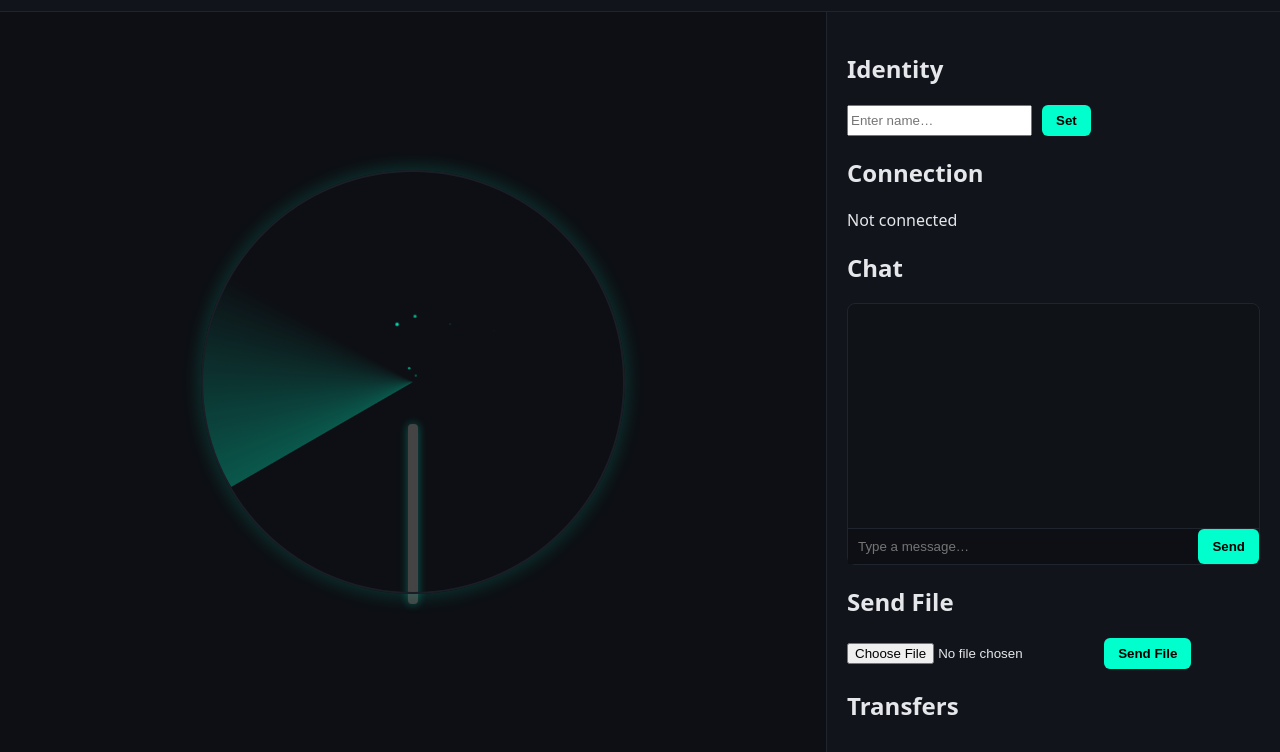
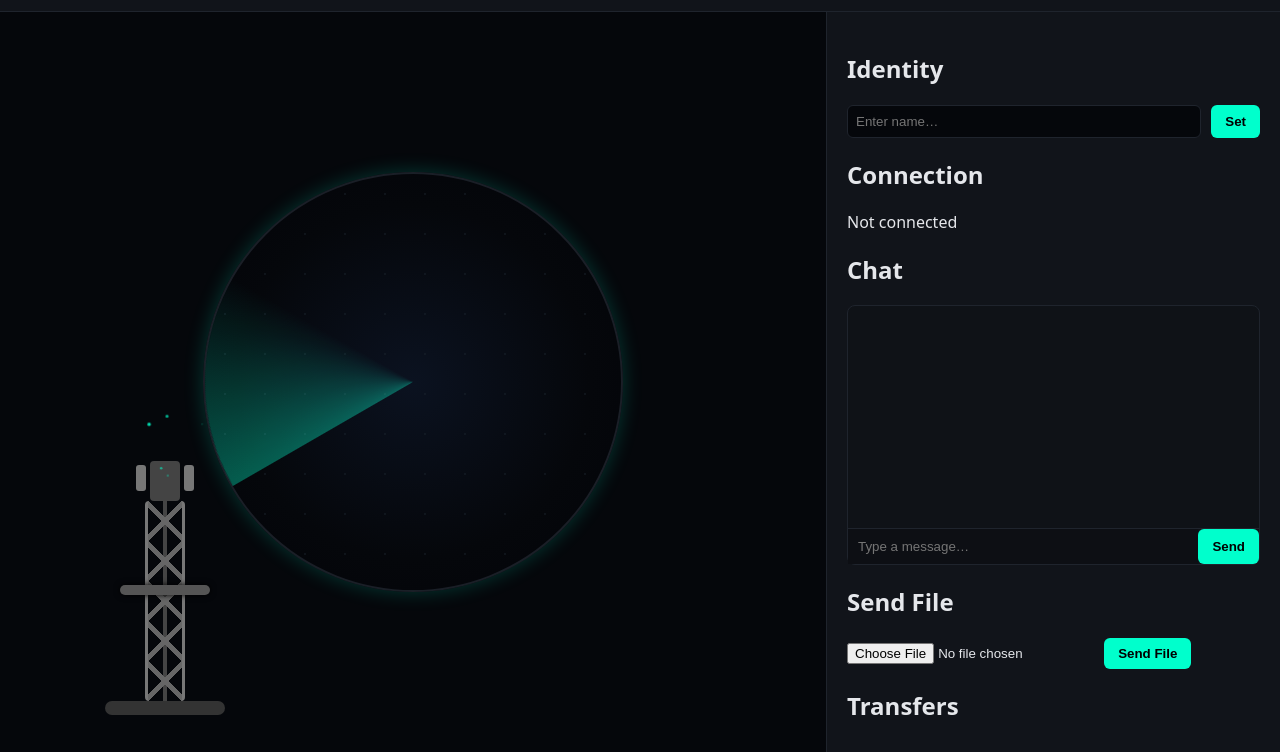
Before and after one commit to Rohansweb-codexamples/beamdrops, a plain HTML site: page public/index.html in a window 1280 px wide. Shown: the part 48-800 px from the top of the page. Drawn offline with Linux system fonts and the light colour scheme.

Commit message:
Refactor CSS for improved layout and styling

```diff
--- a/public/style.css
+++ b/public/style.css
@@ -1,10 +1,15 @@
 /* GLOBAL */
+*,
+*::before,
+*::after {
+  box-sizing: border-box;
+}
+
 body {
   margin: 0;
-  background: #0d0f14;
+  background: #05070b;
   color: #e5e7eb;
   font-family: system-ui, sans-serif;
-  overflow: hidden;
 }
 
 .light-theme body {
@@ -70,26 +75,98 @@ button {
   display: flex;
   justify-content: center;
   align-items: center;
+  overflow: hidden;
 }
 
-/* Tower (simple shape) */
+/* TOWER (CSS art) */
 .tower {
   position: absolute;
-  width: 10px;
-  height: 180px;
-  background: #444;
-  bottom: 20%;
-  border-radius: 4px;
-  box-shadow: 0 0 10px #00ffcc55;
+  bottom: 5%;
+  left: 20%;
+  width: 80px;
+  height: 260px;
+  transform: translateX(-50%);
 }
 
-/* Sparks */
+.tower-base {
+  position: absolute;
+  bottom: 0;
+  left: 50%;
+  width: 120px;
+  height: 14px;
+  background: #333;
+  border-radius: 8px;
+  transform: translateX(-50%);
+}
+
+.tower-body {
+  position: absolute;
+  bottom: 14px;
+  left: 50%;
+  width: 40px;
+  height: 200px;
+  transform: translateX(-50%);
+  background:
+    linear-gradient(135deg, transparent 45%, #666 46%, #666 54%, transparent 55%),
+    linear-gradient(225deg, transparent 45%, #666 46%, #666 54%, transparent 55%),
+    linear-gradient(#444 0 0);
+  background-size: 40px 40px, 40px 40px, 4px 100%;
+  background-repeat: repeat-y, repeat-y, no-repeat;
+  background-position: center, center, center;
+  border-left: 3px solid #777;
+  border-right: 3px solid #777;
+  border-radius: 4px;
+}
+
+.tower-platform {
+  position: absolute;
+  bottom: 120px;
+  left: 50%;
+  width: 90px;
+  height: 10px;
+  background: #555;
+  border-radius: 6px;
+  transform: translateX(-50%);
+  box-shadow: 0 0 6px #000;
+}
+
+.tower-top {
+  position: absolute;
+  bottom: 214px;
+  left: 50%;
+  width: 30px;
+  height: 40px;
+  transform: translateX(-50%);
+  background: #444;
+  border-radius: 4px;
+}
+
+.tower-top::before,
+.tower-top::after {
+  content: "";
+  position: absolute;
+  width: 10px;
+  height: 26px;
+  background: #777;
+  top: 4px;
+  border-radius: 3px;
+}
+
+.tower-top::before {
+  left: -14px;
+}
+
+.tower-top::after {
+  right: -14px;
+}
+
+/* Sparks from top */
 .spark-container {
   position: absolute;
   width: 20px;
   height: 20px;
-  bottom: 55%;
-  left: 50%;
+  bottom: calc(5% + 260px + 10px);
+  left: 20%;
   transform: translateX(-50%);
   pointer-events: none;
 }
@@ -115,15 +192,33 @@ button {
   }
 }
 
-/* Radar */
-.radar {
+/* RADAR */
+.radar-wrap {
+  position: relative;
   width: 420px;
   height: 420px;
+}
+
+.radar {
+  width: 100%;
+  height: 100%;
   border-radius: 50%;
   border: 2px solid #1a1f27;
   position: relative;
   overflow: hidden;
   box-shadow: 0 0 20px #00ffcc33;
+  background:
+    radial-gradient(circle at center, #0b1220 0, #05070b 60%, #020308 100%);
+}
+
+.radar-grid {
+  position: absolute;
+  inset: 0;
+  background:
+    radial-gradient(circle, #1f2933 1px, transparent 1px),
+    radial-gradient(circle, #1f2933 1px, transparent 1px);
+  background-size: 40px 40px;
+  opacity: 0.4;
 }
 
 .radar-sweep {
@@ -131,10 +226,11 @@ button {
   width: 100%;
   height: 100%;
   background: conic-gradient(
-    rgba(0, 255, 204, 0.3),
+    rgba(0, 255, 204, 0.35),
     rgba(0, 255, 204, 0) 60deg
   );
   animation: sweep 3s linear infinite;
+  mix-blend-mode: screen;
 }
 
 @keyframes sweep {
@@ -142,11 +238,13 @@ button {
   to { transform: rotate(360deg); }
 }
 
-/* Device bubbles */
+/* Device bubbles inside radar */
 .device-list {
   list-style: none;
   padding: 0;
   margin: 0;
+  position: absolute;
+  inset: 0;
 }
 
 .device-list li {
@@ -159,12 +257,13 @@ button {
   cursor: pointer;
   animation: float 4s ease-in-out infinite;
   font-size: 0.9rem;
+  transform: translate(-50%, -50%);
 }
 
 @keyframes float {
-  0% { transform: translateY(0px); }
-  50% { transform: translateY(-8px); }
-  100% { transform: translateY(0px); }
+  0% { transform: translate(-50%, -50%) translateY(0px); }
+  50% { transform: translate(-50%, -50%) translateY(-8px); }
+  100% { transform: translate(-50%, -50%) translateY(0px); }
 }
 
 /* SIDE PANEL */
@@ -180,6 +279,20 @@ button {
   display: flex;
   gap: 10px;
   margin-bottom: 15px;
+}
+
+.username-box input {
+  flex: 1;
+  padding: 8px;
+  border-radius: 6px;
+  border: 1px solid #1f242d;
+  background: #05070b;
+  color: #e5e7eb;
+}
+
+.light-theme .username-box input {
+  background: #fff;
+  color: #000;
 }
 
 .chat-box {
@@ -221,6 +334,12 @@ button {
   color: #fff;
 }
 
+.chat-system {
+  background: #374151;
+  color: #e5e7eb;
+  align-self: center;
+}
+
 .light-theme .chat-you {
   background: #32ff32;
 }
@@ -251,3 +370,11 @@ button {
   background: #fff;
   color: #000;
 }
+
+/* Transfers */
+#transfers a {
+  color: #00ffcc;
+  text-decoration: none;
+  display: inline-block;
+  margin: 4px 0;
+}
```
